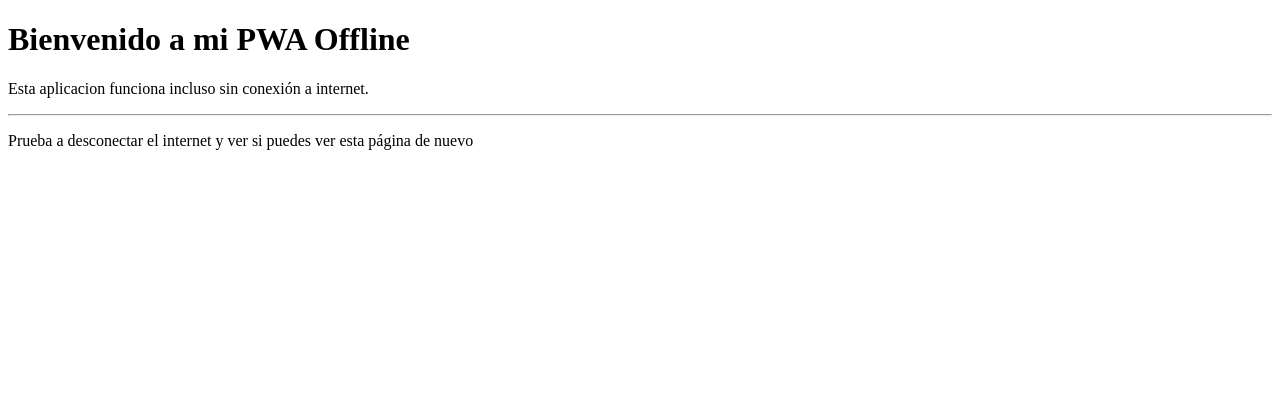
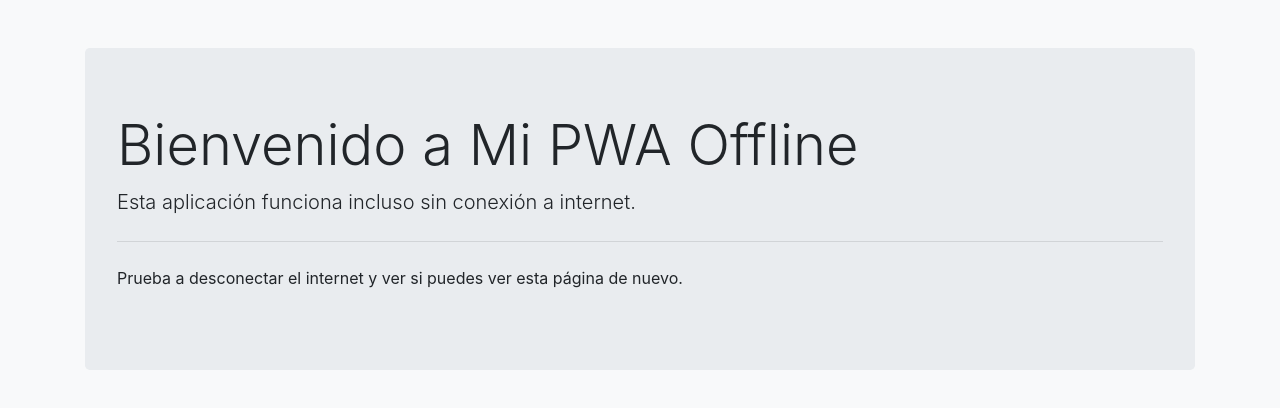
Before and after one commit to DieNava/offline, a plain HTML site: page index.html in a window 1280 px wide. Drawn offline with nearby package versions, Linux system fonts and the light colour scheme.

Commit message:
Update index.html

```diff
--- a/index.html
+++ b/index.html
@@ -3,23 +3,27 @@
 <head>
   <meta charset="UTF-8">
   <meta name="viewport" content="width=device-width, initial-scale=1.0">
-    <meta http-equiv="Content-Security-Policy" content="default-src 'self'; script-src'self'; object-src 'none'; style-src 'self' https://stackpath.bootstrapcdn.com;">
-    <title>M PWA Offline</title>
+  <meta http-equiv="Content-Security-Policy" content="default-src 'self'; script-src 'self'; object-src 'none'; style-src 'self' https://stackpath.bootstrapcdn.com;">
 
-    <!--Boostrap CSS-->
-    <link href="https://stackpath.booststrapcdn.com/boostrap/4.5.2/css/boostrap.min.css" rel="stylesheet">
-    <link rel="manifest" href="mainifest.json">
+
+  <title>Mi PWA Offline</title>
+  <!-- Bootstrap CSS -->
+  <link href="https://stackpath.bootstrapcdn.com/bootstrap/4.5.2/css/bootstrap.min.css" rel="stylesheet">
+
+    <link rel="manifest" href="manifest.json">
 
 </head>
 <body class="bg-light">
 
   <div class="container">
     <div class="jumbotron mt-5">
-            <h1 class="dispplay-4"> Bienvenido a mi PWA Offline</h1>
-            <p class="lead">Esta aplicacion funciona incluso sin conexión a internet.</p>
+      <h1 class="display-4">Bienvenido a Mi PWA Offline</h1>
+      <p class="lead">Esta aplicación funciona incluso sin conexión a internet.</p>
       <hr class="my-4">
-            <p>Prueba a desconectar el internet y ver si puedes ver esta página de nuevo</p>
+      <p>Prueba a desconectar el internet y ver si puedes ver esta página de nuevo.</p>
     </div>
   </div>
+
+  <script src="./app.js"></script>
 </body>
 </html>
```
Lines whose indentation alone changed are shown as unchanged.
